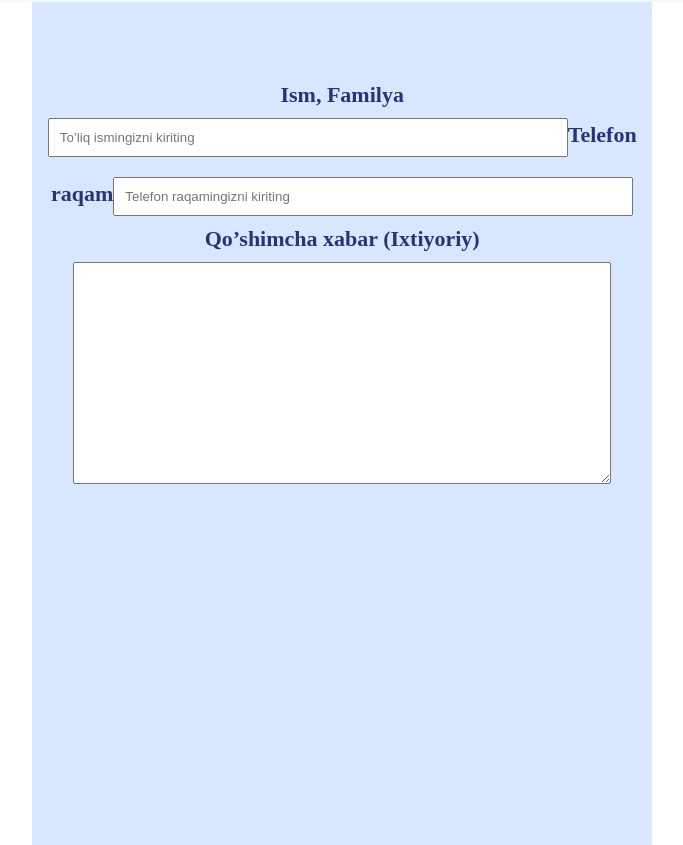
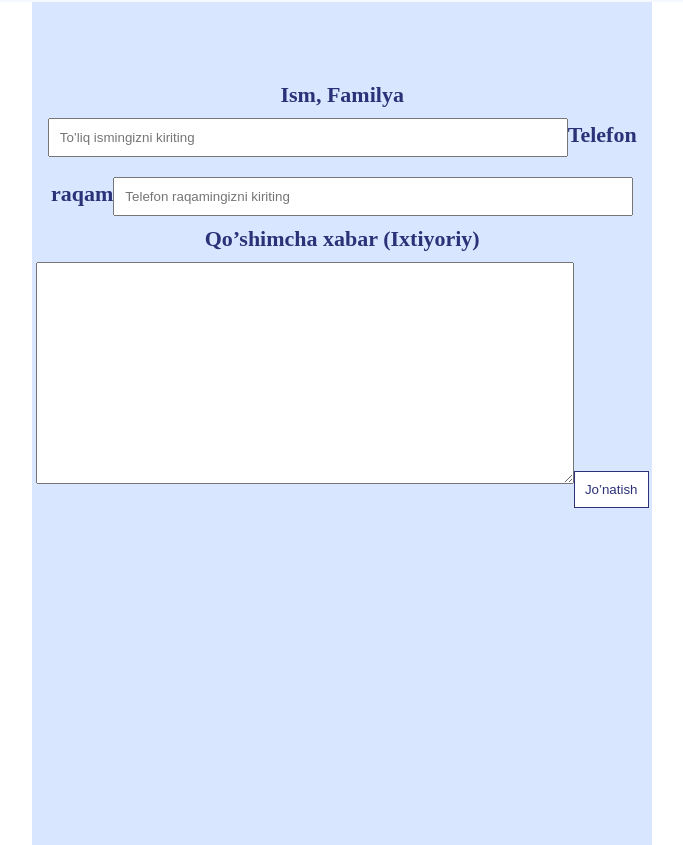
Before and after one commit to hakimov-dev/truck-service-landing, a Vue app: page / in a window 1280 px wide. Shown: the part 5595-6440 px from the top of the page, without its empty margins (551-1234 px from the left). Built offline with nearby package versions, Linux system fonts and the light colour scheme; the HTML template or start-up script is replaced by a standard one.

Commit message:
Added new button

```diff
--- a/src/components/Contact/components/Form.vue
+++ b/src/components/Contact/components/Form.vue
@@ -3,9 +3,10 @@
      <label for="name">Ism, Familya</label>
      <input type="text" id="name" placeholder="To’liq ismingizni kiriting">
      <label for="phone">Telefon raqam</label>
-     <input type="phone" placeholder="Telefon raqamingizni kiriting">
+     <input type="number" id="phone" placeholder="Telefon raqamingizni kiriting">
      <label for="message">Qo’shimcha xabar (Ixtiyoriy)</label>
      <textarea id="message" cols="30" rows="10"></textarea>
+     <button class="main-btn w-2/12 m-auto">Jo’natish</button>
     </form>
 </template>
 
```
